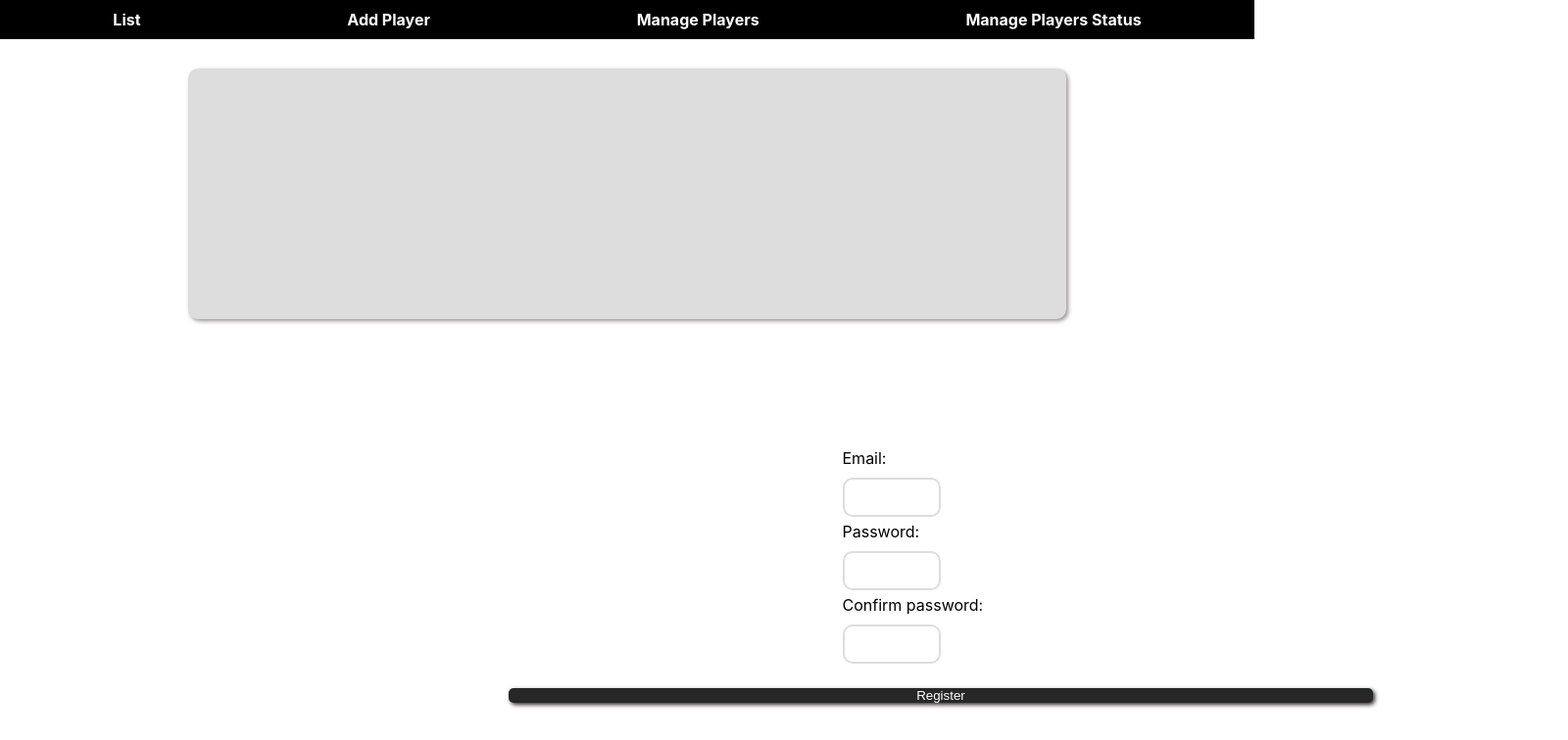
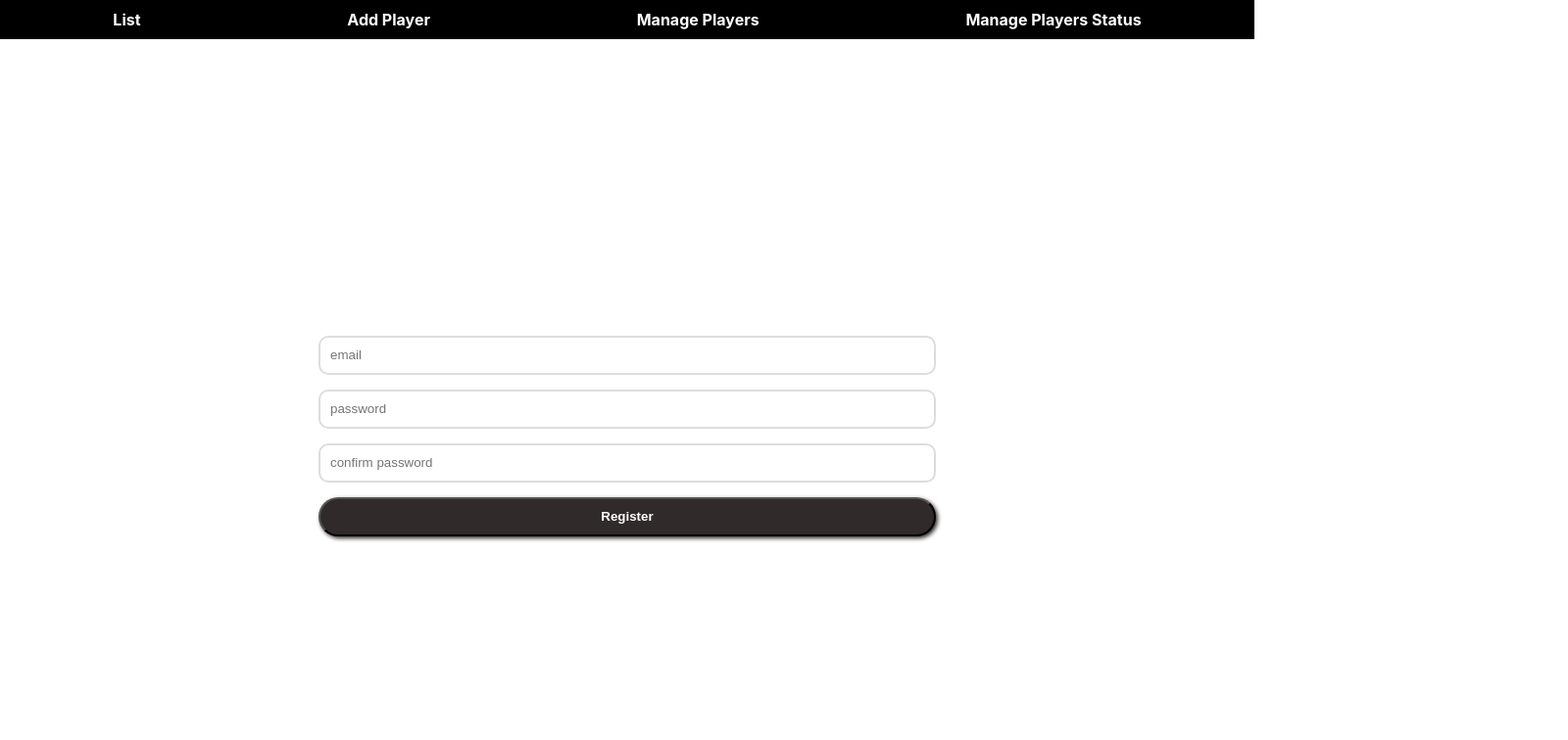
Before and after one commit to AugustoBaez/team-admin, a React (Create React App) app in the folder client/: page /register in a window 1280 px wide. Shown: the top 756 px of the page at 98% size, 1600 px wide, since content can reach past the window. Built offline with nearby package versions, Linux system fonts and the light colour scheme.

Commit message:
change styles

```diff
--- a/client/src/App.css
+++ b/client/src/App.css
@@ -117,16 +117,17 @@ form,
 input {
   width: 50%;
   height: 40px;
-  border-radius: 10px;
   margin-top: 10px;
 }
 
 #addBtn {
   background-color: #302a2a;
+  border-radius: 20px;
   color: white;
 }
 
 input {
+  border-radius: 10px;
   border-style: solid;
   border-color: #dddddd;
   padding: 10px;
--- a/client/src/components/AddPlayer.jsx
+++ b/client/src/components/AddPlayer.jsx
@@ -1,7 +1,6 @@
 import React, { useState } from 'react'
 import axios from 'axios'
 import { useNavigate } from "react-router-dom";
-import Navbar from './Navbar';
 
 const AddPlayer = () => {
 
--- a/client/src/components/Login.jsx
+++ b/client/src/components/Login.jsx
@@ -1,4 +1,4 @@
-import React, {useState} from 'react'
+import React, { useState } from 'react'
 import axios from 'axios'
 
 const Login = () => {
@@ -12,14 +12,11 @@ const Login = () => {
 
     return (
         <form onSubmit={handleSubmit}>
-            <div>
-                <label htmlFor="">Email: </label>
-                <input type="text" onChange={(e) => setEmail(e.target.value)}/>
-            </div>
-            <div>
-                <label htmlFor="">Password: </label>
-                <input type="text" onChange={(e) => setEmail(e.target.value)}/>
-            </div>
+            <h1>Welcome to Team Admin</h1>
+            <h2>Please, enter your user</h2>
+            <input type="text" onChange={(e) => setEmail(e.target.value)} placeholder='Email' />
+            <input type="password" onChange={(e) => setEmail(e.target.value)} placeholder='password' />
+            <button type='submit' id='addBtn'><strong>Login</strong></button>
         </form>
     )
 }
--- a/client/src/components/Register.jsx
+++ b/client/src/components/Register.jsx
@@ -10,23 +10,12 @@ const Register = () => {
         e.preventDefault()
     }
     return (
-        <div className='registerContainer'>
-            <form onSubmit={handleRegister}>
-                <div>
-                    <label htmlFor="">Email: </label>
-                    <input type="text" onChange={(e) => setEmail(e.target.value)} />
-                </div>
-                <div>
-                    <label htmlFor="">Password: </label>
-                    <input type="password" onChange={(e) => setPassword(e.target.value)} />
-                </div>
-                <div>
-                    <label htmlFor="">Confirm password: </label>
-                    <input type="password" onChange={(e) => setConfirmPassword(e.target.value)} />
-                </div>
-                <button id="registerBtn" type='submit'>Register</button>
-            </form>
-        </div>
+        <form onSubmit={handleRegister}>
+            <input type="text" onChange={(e) => setEmail(e.target.value)} placeholder='email' />
+            <input type="password" onChange={(e) => setPassword(e.target.value)} placeholder='password' />
+            <input type="password" onChange={(e) => setConfirmPassword(e.target.value)} placeholder='confirm password' />
+            <button id="addBtn" type='submit'><strong>Register</strong></button>
+        </form>
     )
 }
 
--- a/client/src/components/Status.jsx
+++ b/client/src/components/Status.jsx
@@ -1,6 +1,7 @@
 import React, { useState, useEffect } from 'react'
 import axios from 'axios'
 import { useParams, useLocation, useNavigate } from 'react-router-dom';
+
 const STATUS = {
   PLAYING: "Playing",
   NOT_PLAYING: "Not Playing",
@@ -38,10 +39,6 @@ const Status = () => {
     getAllPlayers()
   }, [])
 
-  // const updateStat = (playerToUpdate, newStatus) => {
-
-
-  // }
   return (
     <>
       <div className="container">
```
